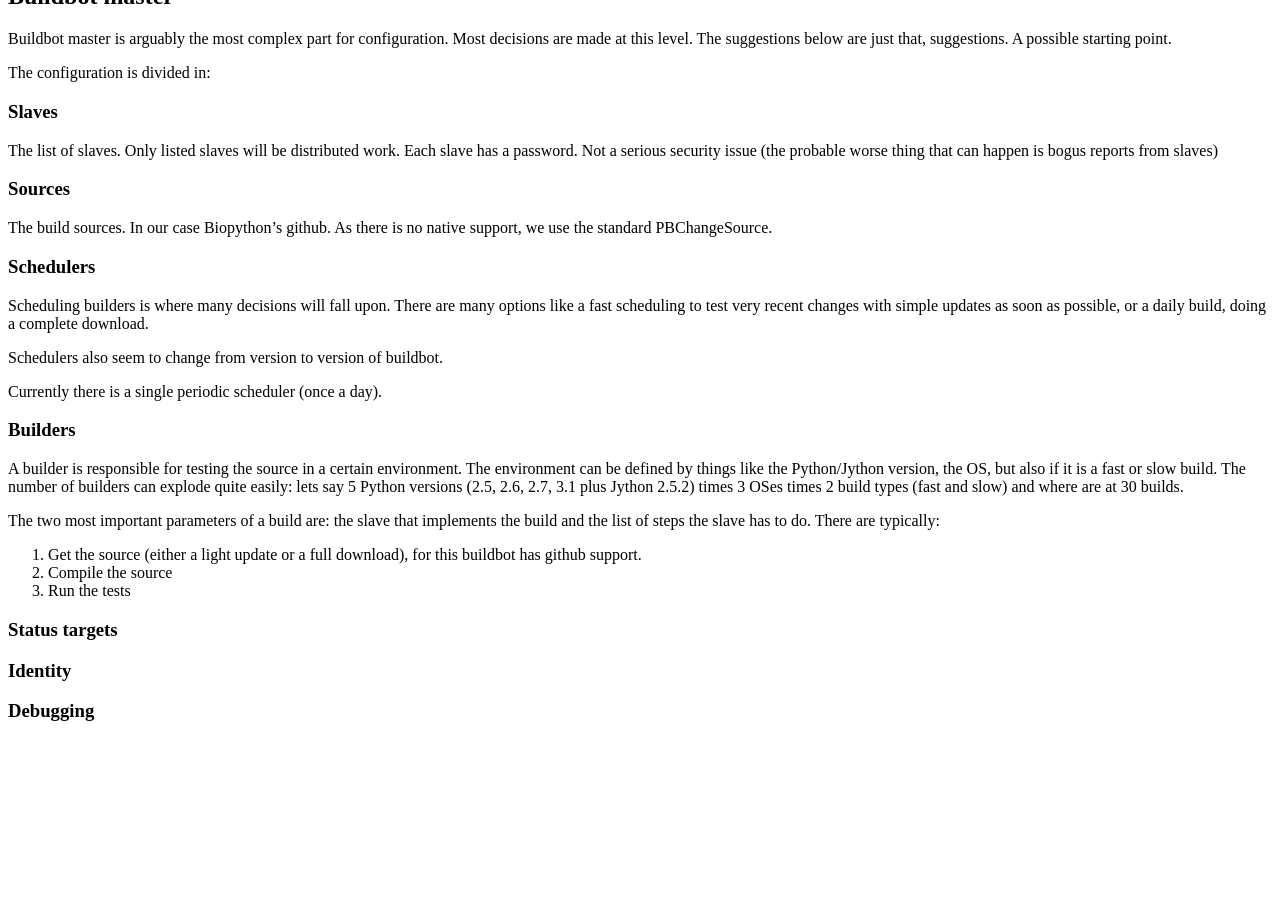
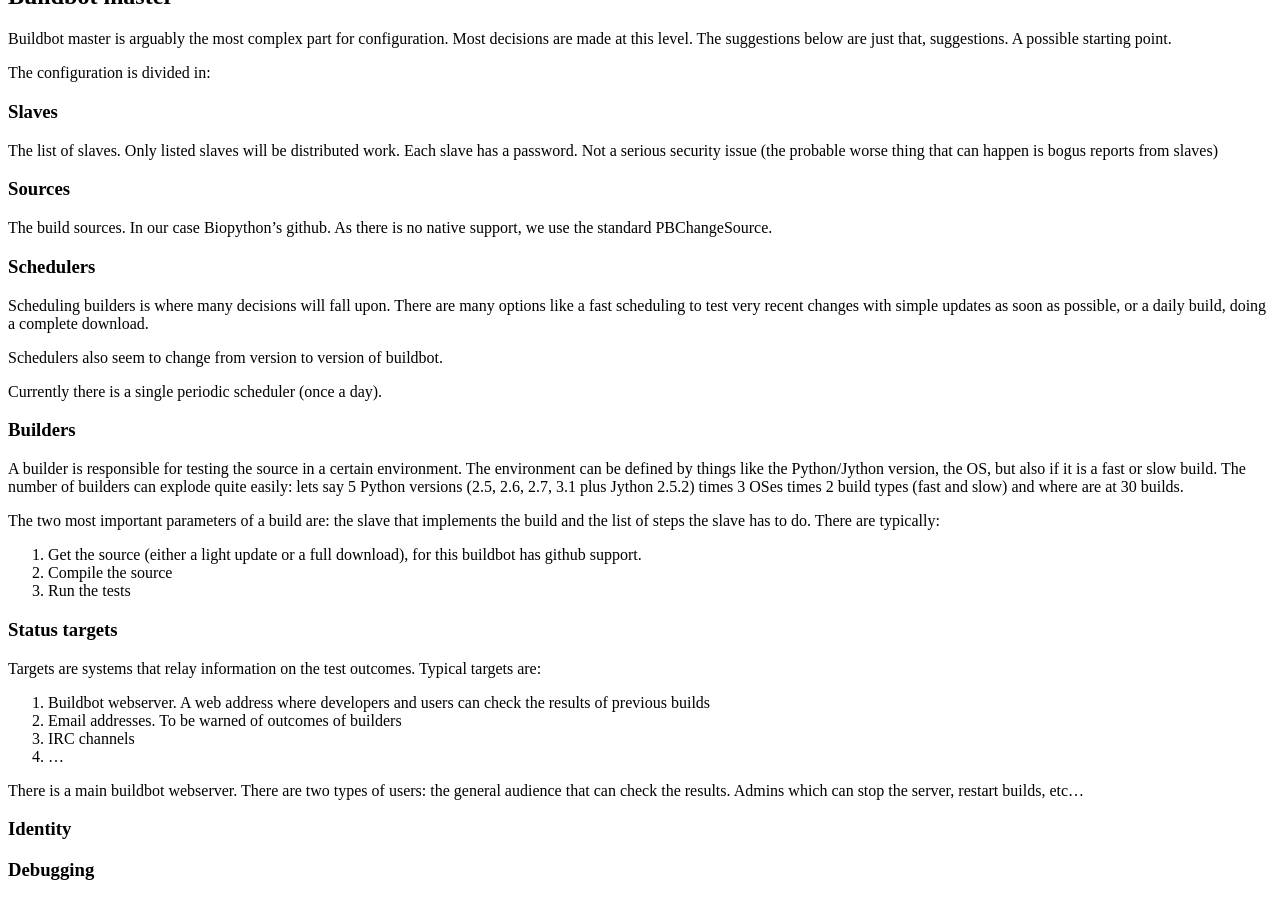
Before and after one commit to biopython/biopython.github.io, a Jekyll site: the page built from wiki/Continuous_integration.md, in a window 1280 px wide and 900 px high, scrolled down 1737 px. Built offline with Jekyll 4.4.1, drawn with Linux system fonts in a browser that asks for light colours; before the commit the page ends 2478 px from its top, so only the background shows below that.

Commit message:
/* Status targets */

```diff
--- a/wiki/Continuous_integration.md
+++ b/wiki/Continuous_integration.md
@@ -190,6 +190,19 @@ are typically:
 
 ### Status targets
 
+Targets are systems that relay information on the test outcomes. Typical
+targets are:
+
+1.  Buildbot webserver. A web address where developers and users can
+    check the results of previous builds
+2.  Email addresses. To be warned of outcomes of builders
+3.  IRC channels
+4.  ...
+
+There is a main buildbot webserver. There are two types of users: the
+general audience that can check the results. Admins which can stop the
+server, restart builds, etc...
+
 ### Identity
 
 ### Debugging
```
Also changed, not shown: 1 other file.
